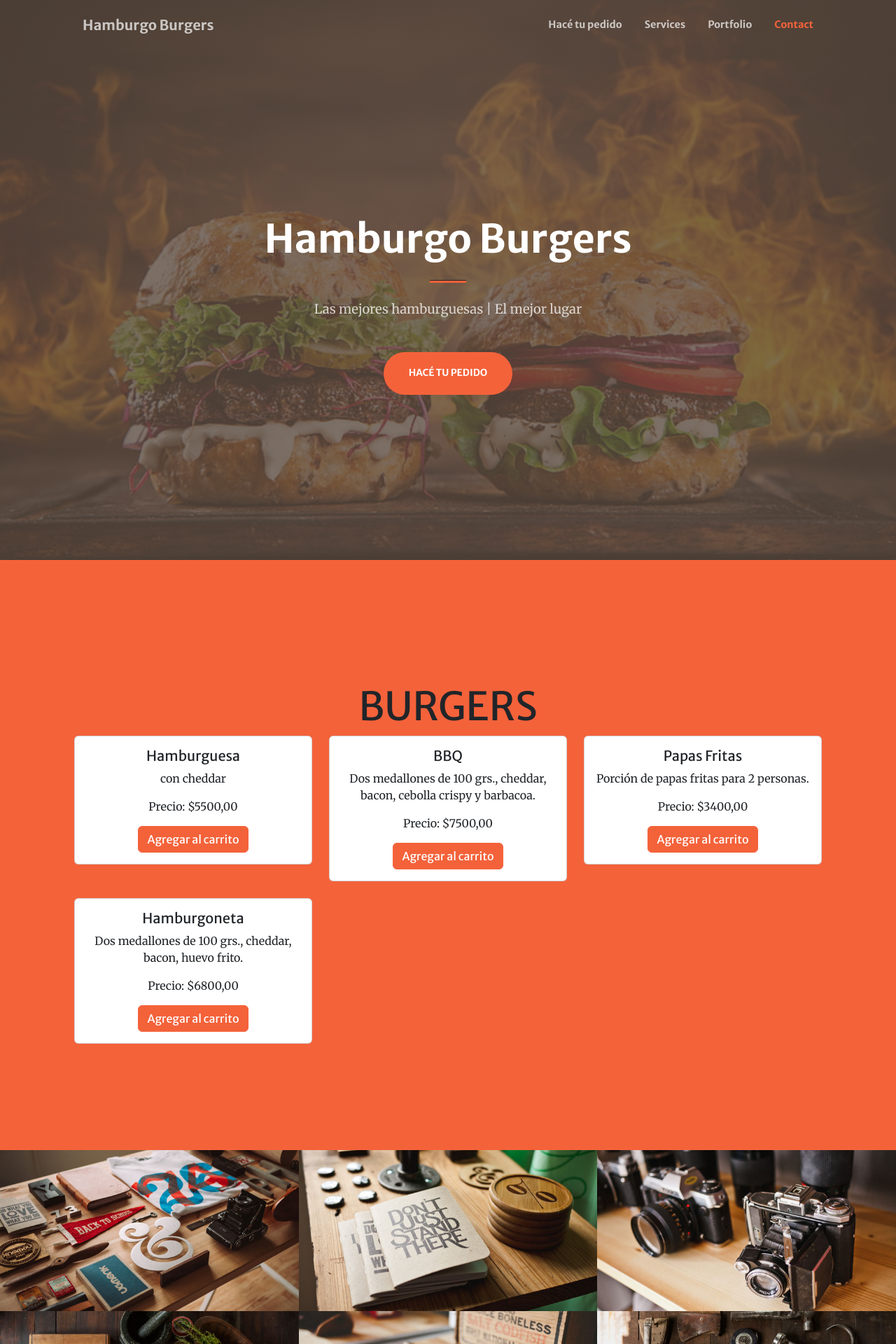
After one commit to emaasmithh/Hamburgo, a Django app: page /producto/list/ in a window 1280 px wide. The commit adds this page. Shown: the top 1920 px of the page at 70% size. Run offline with Django 5.2, Linux system fonts and the light colour scheme; data comes from the database, SQL or seed files in the repository; both versions use the stored data as it was after the commit; some libraries are stand-ins or nearby versions.

Commit message:
feat: producto list

```diff
--- a/project/core/templates/core/base.html
+++ b/project/core/templates/core/base.html
@@ -7,6 +7,7 @@
         <meta name="description" content="" />
         <meta name="author" content="" />
         <title>Hamburgo Burgers</title>
+        <link rel="stylesheet" href="https://stackpath.bootstrapcdn.com/bootstrap/4.5.2/css/bootstrap.min.css" integrity="sha384-JcKb8q3iqJ61gNV9KGb8thSsNjpSL0n8PARn9HuZOnIxN0hoP+VmmDGMN5t9UJ0Z" crossorigin="anonymous">
         <!-- Favicon-->
         <link rel="icon" type="image/x-icon" href="{% static 'core/assets/favicon.ico' %}" />
         <!-- Bootstrap Icons-->
@@ -27,7 +28,7 @@
                 <button class="navbar-toggler navbar-toggler-right" type="button" data-bs-toggle="collapse" data-bs-target="#navbarResponsive" aria-controls="navbarResponsive" aria-expanded="false" aria-label="Toggle navigation"><span class="navbar-toggler-icon"></span></button>
                 <div class="collapse navbar-collapse" id="navbarResponsive">
                     <ul class="navbar-nav ms-auto my-2 my-lg-0">
-                        <li class="nav-item"><a class="nav-link" href="#about">About</a></li>
+                        <li class="nav-item"><a class="nav-link" href="#about">Hacé tu pedido</a></li>
                         <li class="nav-item"><a class="nav-link" href="#services">Services</a></li>
                         <li class="nav-item"><a class="nav-link" href="#portfolio">Portfolio</a></li>
                         <li class="nav-item"><a class="nav-link" href="#contact">Contact</a></li>
@@ -45,7 +46,7 @@
                     </div>
                     <div class="col-lg-8 align-self-baseline">
                         <p class="text-white-75 mb-5">Las mejores hamburguesas | El mejor lugar</p>
-                        <a class="btn btn-primary btn-xl" href="#about">Hacé tu pedido</a>
+                        <a class="btn btn-primary btn-xl" href="{% url 'producto:producto_list' %}">Hacé tu pedido</a>
                     </div>
                 </div>
             </div>
@@ -54,12 +55,8 @@
         <section class="page-section bg-primary" id="about">
             <div class="container px-4 px-lg-5">
                 <div class="row gx-4 gx-lg-5 justify-content-center">
-                    <div class="col-lg-8 text-center">
-                        <h2 class="text-white mt-0">Dónde encontrarnos?</h2>
-                        <hr class="divider divider-light" />
-                        <p class="text-white-75 mb-4">Nos encontramos en General Rodríguez y te esperamos para disfrutar de las hamburguesas más ricas. Para delivery o take away pedí por la web o por whats app.</p>
-                        <a class="btn btn-light btn-xl" href="#services">Hacé tu pedido</a>
-                    </div>
+                  {% block body %}
+                  {% endblock body %}
                 </div>
             </div>
         </section>
--- /dev/null
+++ b/project/producto/templates/producto/producto_list.html
@@ -0,0 +1,27 @@
+{% extends 'core/base.html' %}
+
+{% block body %}
+
+<div class="container text-center pt-5"> <!-- Añadido 'text-center' para centrar el texto -->
+    <h1 class="display-4">BURGERS</h1> <!-- Añadida clase 'display-4' para un tamaño grande -->
+
+    <div class="row">
+        {% for object in object_list %}
+        <div class="col-md-4 mb-4">
+            <div class="card">
+                <div class="card-body">
+                    <h5 class="card-title">{{ object.nombre }}</h5>
+                    <p class="card-text">{{ object.descripcion }}</p>
+                    <p class="card-text">Precio: ${{ object.precio }}</p>
+                    <form method="POST">
+                        <!-- Aquí puedes añadir los campos de formulario si es necesario -->
+                        <button type="submit" class="btn btn-primary">Agregar al carrito</button>
+                    </form>
+                </div>
+            </div>
+        </div>
+        {% endfor %}
+    </div>
+</div>
+
+{% endblock body %}
--- a/project/producto/urls.py
+++ b/project/producto/urls.py
@@ -1,8 +1,10 @@
 from django.urls import path
 from .views import index
+from .views import ProductoList
 
 app_name = "producto"
 
 urlpatterns = [
     path("", index, name="index"),
+    path("list/", ProductoList.as_view(), name="producto_list"),
 ]
--- a/project/producto/views.py
+++ b/project/producto/views.py
@@ -1,4 +1,15 @@
-from django.shortcuts import render
-
+from django.shortcuts import render, redirect
+from .models import Producto
+from django.urls import reverse_lazy
+from django.views.generic import (
+    CreateView,
+    DeleteView,
+    DetailView,
+    ListView,
+    UpdateView,
+)
 def index(request):
     return render(request, "producto/index.html")
+
+class ProductoList(ListView):
+    model = Producto
```
Also changed, not shown: project/core/templates/core/index.html (+8 -0 lines), project/db.sqlite3.
